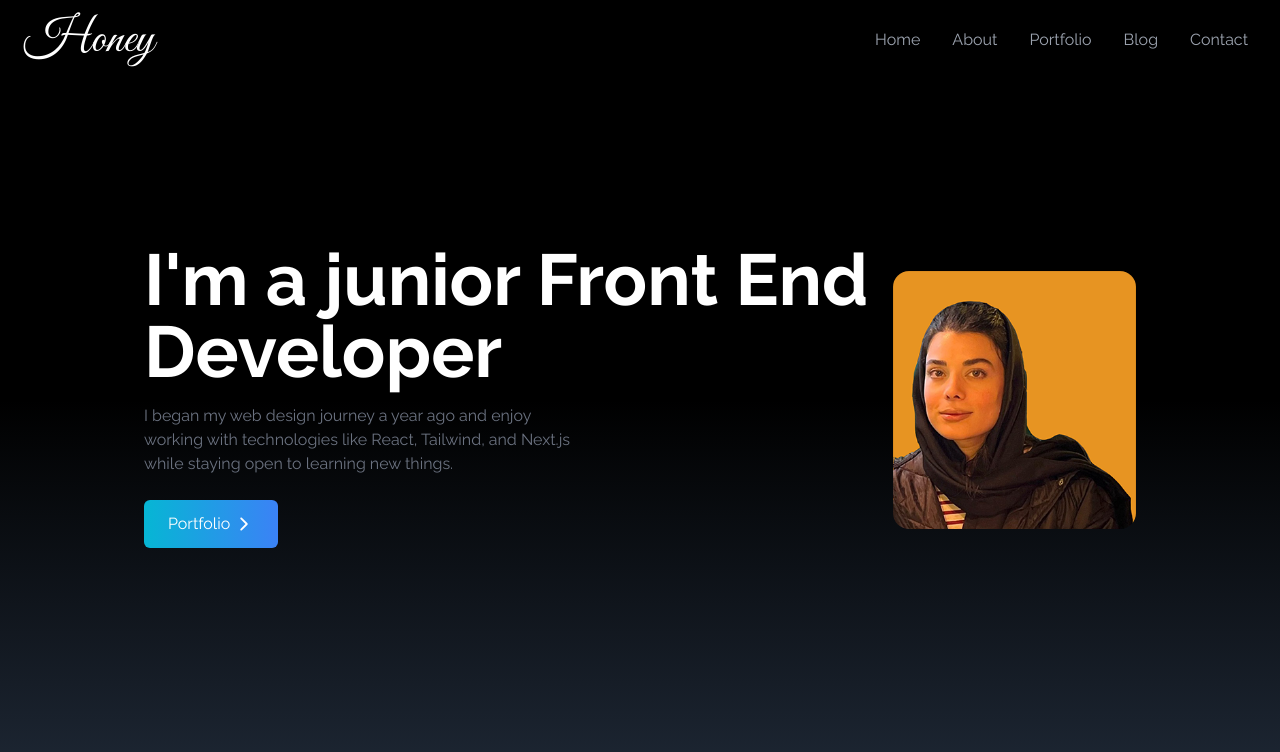
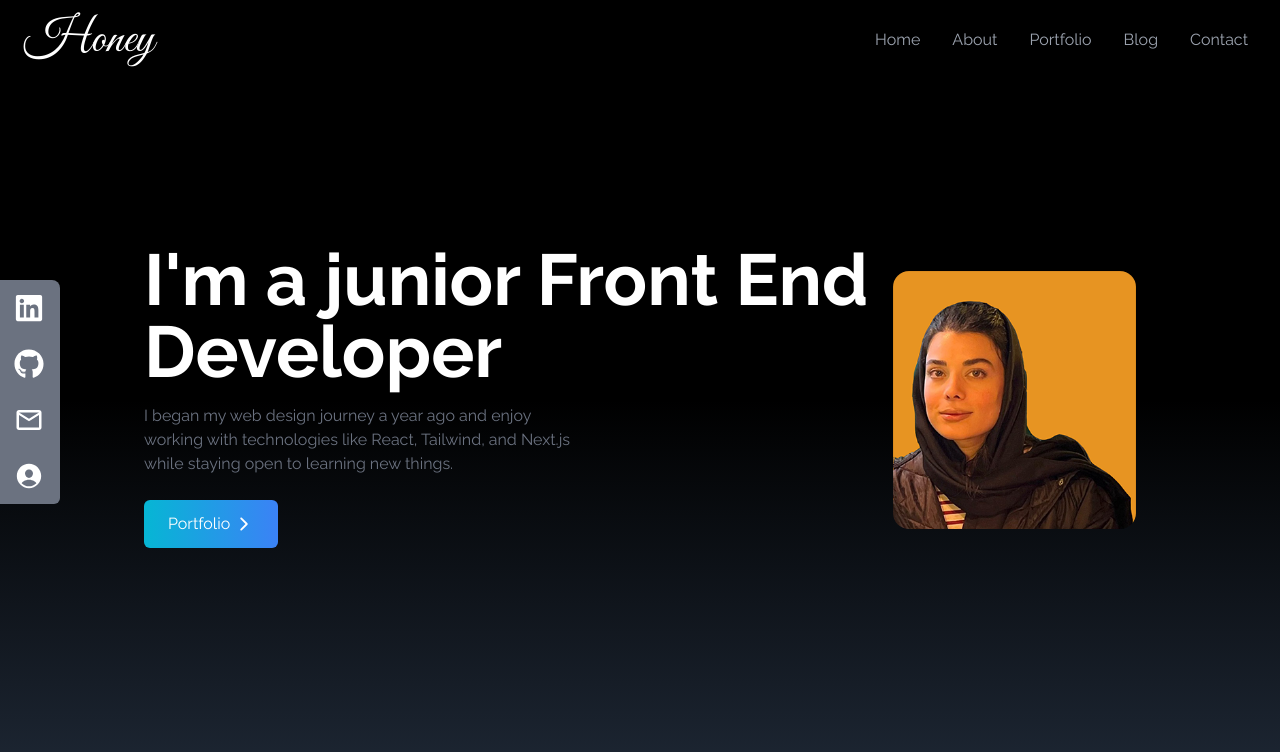
Before and after one commit to Honeynem/myblogandportfolio, a React (Vite) app in the folder vite-project/: page / in a window 1280 px wide. Shown: the top 752 px of the page. Built offline with nearby package versions, Linux system fonts and the light colour scheme.

Commit message:
sociallinks added

```diff
--- a/vite-project/src/App.jsx
+++ b/vite-project/src/App.jsx
@@ -1,10 +1,12 @@
-import { Home, Navbar } from "./components";
+import { Home, Navbar, SocialLinks } from "./components";
 
 export default function App() {
   return (
     <div>
       <Navbar />
       <Home />
+
+      <SocialLinks />
     </div>
   )
 }
--- /dev/null
+++ b/vite-project/src/components/SocialLinks.jsx
@@ -0,0 +1,70 @@
+import React from 'react';
+import { FaGit, FaGithub, FaLinkedin } from 'react-icons/fa';
+import { MdOutlineMail } from "react-icons/md";
+import { IoPersonCircle } from "react-icons/io5";
+
+// import {HiOutlineMail} from 'react-icons/hi'
+// import {BsFillPersonLine} from 'react-icons/bs
+
+const SocialLinks = () => {
+    const links =[
+        {
+            id: 1,
+            child: (
+                <>
+            LinkedIn<FaLinkedin size={30}/>
+                </>
+            ),
+            href: 'https://www.linkedin.com/in/hanieh-neamani-312674163',
+            style: "rounded-tr-lg"
+        },
+        {
+            id: 2,
+            child: (
+                <>
+            gitHub<FaGithub size={30}/>
+                </>
+            ),
+            href: 'https://github.com/Honeynem',
+        },
+        {
+            id: 3,
+            child: (
+                <>
+            Mail<MdOutlineMail size={30} />
+                </>
+            ),
+            href: 'mailto:hanienemani137@gmail.com',
+        },
+        {
+            id: 4,
+            child: (
+                <>
+            Resume<IoPersonCircle size={30} />
+                </>
+            ),
+            href: './resume.pdf',
+            style: "rounded-br-md",
+            download: true,
+        },
+
+    ]
+
+  return (
+    <div className='hidden lg:flex flex-col left-0 top-[35%] fixed'>
+      <ul>
+        {links.map(({id, child, href, style, download})=>(
+              <li key={id} className={"flex items-center justify-between w-40 h-14 px-4 bg-gray-500 ml-[-100px] hover:ml-[-10px] hover:rounded duration-300 bg-gray-500"+" "+ style}>
+              <a href={href} className='flex justify-between w-full text-white' download={download}
+              target='_blank' rel='noreferrer'>
+                {/* using target property for opening the new tab */}
+              {child}
+              </a>
+          </li>
+        ))}
+      </ul>
+    </div>
+  )
+}
+
+export default SocialLinks
--- a/vite-project/src/components/index.js
+++ b/vite-project/src/components/index.js
@@ -1,4 +1,5 @@
 import Navbar from "./Navbar";
 import Home from "./Home";
+import SocialLinks from "./SocialLinks";
 
-export {Navbar, Home}
+export {Navbar, Home, SocialLinks}
```
Also changed, not shown: 1 other file (tests, documents, lock files or other folders).
